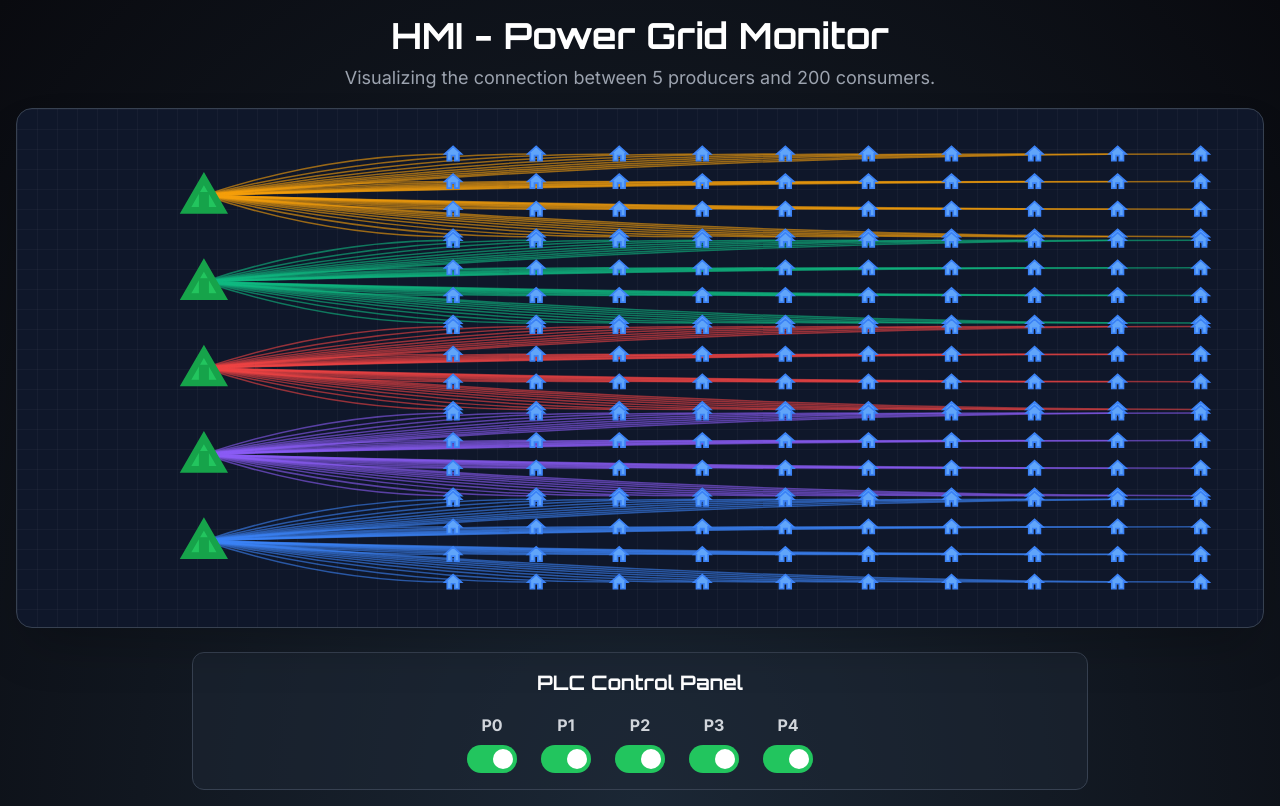
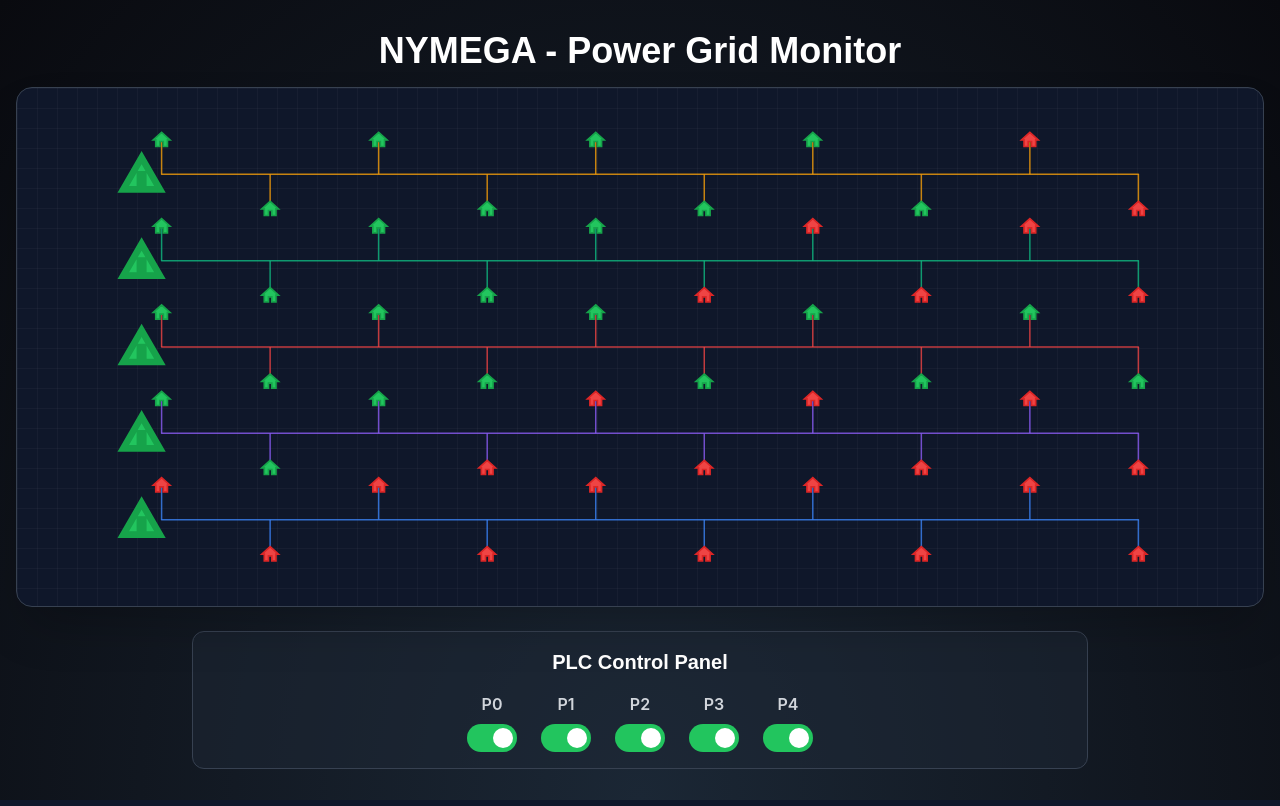
Before and after one commit to iTsThermo/HMI-NYMEGA, a Django app: page / in a window 1280 px wide. Run offline with Django 5.2, Linux system fonts and the light colour scheme; some libraries are stand-ins or nearby versions.

Commit message:
Updated index.html for better comprehension

```diff
--- a/nymega/hmi/templates/index.html
+++ b/nymega/hmi/templates/index.html
@@ -28,7 +28,6 @@
             fill-opacity: 0.8;
         }
 
-        /* FIX: Position the producer wrapper with CSS transforms and handle hover state */
         .producer-wrapper {
             transform: translate(var(--x, 0px), var(--y, 0px));
             transition: transform 0.4s ease;
@@ -43,12 +42,17 @@
 
         .consumer-symbol {
             stroke-width: 2px;
-            transition: filter 0.4s ease; /* Transition for the filter effect */
+            transition: filter 0.4s ease, fill 0.4s ease, stroke 0.4s ease;
             pointer-events: none;
         }
-        .consumer-on {
-            fill: #60A5FA; /* Blue 400 */
-            stroke: #3B82F6; /* Blue 500 */
+
+        .consumer-green {
+            fill: #22c55e; /* Green 500 */
+            stroke: #16a34a; /* Green 600 */
+        }
+        .consumer-red {
+            fill: #ef4444; /* Red 500 */
+            stroke: #dc2626; /* Red 600 */
         }
         .consumer-off {
             fill: #4b5563; /* Gray 600 */
@@ -59,15 +63,25 @@
             transform: translate(var(--x, 0px), var(--y, 0px));
             transition: transform 0.4s ease;
         }
+
+        .consumer-wrapper.is-on:hover .consumer-green {
+            filter: drop-shadow(0 0 10px rgba(34, 197, 94, 0.8));
+        }
+         .consumer-wrapper.is-on:hover .consumer-red {
+            filter: drop-shadow(0 0 10px rgba(239, 68, 68, 0.8));
+        }
         .consumer-wrapper.is-on:hover {
-            transform: translate(var(--x, 0px), var(--y, 0px)) scale(1.2);
+             transform: translate(var(--x, 0px), var(--y, 0px)) scale(1.2);
         }
-        .consumer-wrapper.is-on:hover .consumer-symbol {
-            filter: drop-shadow(0 0 10px rgba(96, 165, 250, 0.7));
+
+        /* Style for the main busbar line */
+        .busbar-line {
+             stroke-width: 4px;
+             stroke-linecap: round;
         }
 
         .connection-line {
-            stroke-opacity: 0.6;
+            stroke-opacity: 0.8;
             stroke-width: 1.5px;
             transition: all 0.4s ease;
         }
@@ -97,11 +111,11 @@
         .flow-dot {
             fill: white;
             r: 2;
-            animation: moveAlongPath 4s linear infinite;
+            animation: moveAlongPath 3s linear infinite;
         }
         @keyframes moveAlongPath {
-            from { motion-offset: 0%; }
-            to { motion-offset: 100%; }
+            from { offset-distance: 0%; }
+            to { offset-distance: 100%; }
         }
 
         /* --- PLC Control Panel --- */
@@ -111,18 +125,11 @@
             width: 50px;
             height: 28px;
         }
-        .toggle-switch input {
-            opacity: 0;
-            width: 0;
-            height: 0;
-        }
+        .toggle-switch input { opacity: 0; width: 0; height: 0; }
         .slider {
             position: absolute;
             cursor: pointer;
-            top: 0;
-            left: 0;
-            right: 0;
-            bottom: 0;
+            top: 0; left: 0; right: 0; bottom: 0;
             background-color: #ef4444; /* Red 500 */
             transition: .4s;
             border-radius: 28px;
@@ -130,20 +137,14 @@
         .slider:before {
             position: absolute;
             content: "";
-            height: 20px;
-            width: 20px;
-            left: 4px;
-            bottom: 4px;
+            height: 20px; width: 20px;
+            left: 4px; bottom: 4px;
             background-color: white;
             transition: .4s;
             border-radius: 50%;
         }
-        input:checked + .slider {
-            background-color: #22c55e; /* Green 500 */
-        }
-        input:checked + .slider:before {
-            transform: translateX(22px);
-        }
+        input:checked + .slider { background-color: #22c55e; /* Green 500 */ }
+        input:checked + .slider:before { transform: translateX(22px); }
 
         /* --- Background Pattern --- */
         #visualization-container {
@@ -154,15 +155,14 @@
             background-size: 20px 20px;
         }
     </style>
-    <link rel="preconnect" href="https://fonts.googleapis.com">
+    <!-- <link rel="preconnect" href="https://fonts.googleapis.com">
     <link rel="preconnect" href="https://fonts.gstatic.com" crossorigin>
-    <link href="https://fonts.googleapis.com/css2?family=Inter:wght@400;500;700&family=Orbitron:wght@400;700&display=swap" rel="stylesheet">
+    <link href="https://fonts.googleapis.com/css2?family=Inter:wght@400;500;700&family=Orbitron:wght@400;700&display=swap" rel="stylesheet"> -->
 </head>
 <body class="bg-gray-900 text-gray-200 flex flex-col items-center justify-center min-h-screen p-4 overflow-hidden">
 
     <div class="w-full max-w-7xl text-center mb-4">
-        <h1 class="text-4xl font-bold text-white" style="font-family: 'Orbitron', sans-serif;">HMI - Power Grid Monitor</h1>
-        <p class="text-lg text-gray-400 mt-2">Visualizing the connection between 5 producers and 200 consumers.</p>
+        <h1 class="text-4xl font-bold text-white" style="font-family: 'Orbitron', sans-serif;">NYMEGA - Power Grid Monitor</h1>
     </div>
 
     <div id="visualization-container" class="w-full h-[65vh] bg-gray-800 rounded-2xl shadow-2xl border border-gray-700 overflow-hidden relative">
@@ -173,8 +173,7 @@
     <div id="control-panel" class="w-full max-w-4xl mt-6 p-4 bg-gray-800/50 rounded-xl border border-gray-700">
         <h2 class="text-center text-xl font-bold mb-4 text-white" style="font-family: 'Orbitron', sans-serif;">PLC Control Panel</h2>
         <div id="toggles-container" class="flex justify-center items-center space-x-6">
-            <!-- Toggles will be inserted here by JS -->
-        </div>
+            </div>
     </div>
 
 
@@ -187,24 +186,24 @@
 
             // --- Configuration & State ---
             const NUM_PRODUCERS = 5;
-            const CONSUMERS_PER_PRODUCER = 40;
+            const CONSUMERS_PER_PRODUCER = 10;
             const PRODUCER_COLORS = ['#F59E0B', '#10B981', '#EF4444', '#8B5CF6', '#3B82F6'];
 
-            let plcStatuses = Array.from({ length: NUM_PRODUCERS }, (_, i) => ({ id: `P${i}`, isOn: true }));
+            let plcStatuses = [
+                { id: 'P0', isOn: true, greenPercentage: 0.80 },
+                { id: 'P1', isOn: true, greenPercentage: 0.50 },
+                { id: 'P2', isOn: true, greenPercentage: 1.00 },
+                { id: 'P3', isOn: true, greenPercentage: 0.30 },
+                { id: 'P4', isOn: true, greenPercentage: 0.00 }
+            ];
 
-            // --- SVG Symbols ---
             const producerSymbolPath = "M12 2L1 21h22L12 2zm-1 14v-4h2v4h-2zm0 4v-2h2v2h-2z";
             const consumerSymbolPath = "M10 20v-6h4v6h5v-8h3L12 3 2 12h3v8h5z";
+            let producers = [], consumers = [], lines = [];
 
-            let producers = [];
-            let consumers = [];
-            let lines = [];
-
-            // FIX: Generic function to create a symbol path centered at origin (0,0)
-            function createSymbolPath(id, symbolPath, size) {
+            function createSymbolPath(id, pathData, size) {
                 const symbol = document.createElementNS('http://www.w3.org/2000/svg', 'path');
-                symbol.setAttribute('d', symbolPath);
-                // Center the 24x24 path data at origin, then scale it.
+                symbol.setAttribute('d', pathData);
                 symbol.setAttribute('transform', `scale(${size/24}) translate(-12, -12)`);
                 symbol.dataset.id = id;
                 symbol.id = `symbol-${id}`;
@@ -225,45 +224,49 @@
                 const producerState = plcStatuses.find(p => p.id === producerId);
                 if (!producerState || !producerState.isOn) return;
 
+                // Highlight busbar and all connected elements
+                const busAndLines = document.querySelectorAll(`[data-network-id='${producerId}']`);
+                busAndLines.forEach(el => {
+                    if(el.classList.contains('busbar-line')) {
+                         el.style.strokeOpacity = turnOn ? '1' : '0.4';
+                    } else {
+                        el.style.strokeOpacity = turnOn ? '1' : '0.8';
+                        const dot = document.getElementById(`dot-for-${el.id}`);
+                        if (dot) dot.style.display = turnOn ? 'block' : 'none';
+                    }
+                });
+
+                // Dim all other networks
                 lines.forEach(line => {
-                    const lineProducerState = plcStatuses.find(p => p.id === line.dataset.producer);
-                    if (!lineProducerState || !lineProducerState.isOn) return;
-
-                    if (line.dataset.producer === producerId) {
-                        line.style.strokeOpacity = turnOn ? '1' : '0.6';
-                        line.style.strokeWidth = turnOn ? '3px' : '1.5px';
-                        const dot = document.getElementById(`dot-for-${line.id}`);
-                        if (dot) dot.style.display = turnOn ? 'block' : 'none';
-                    } else {
-                         line.style.strokeOpacity = turnOn ? '0.1' : '0.6';
+                    if(line.dataset.producer !== producerId) {
+                         line.style.strokeOpacity = turnOn ? '0.1' : '0.8';
+                    }
+                });
+                document.querySelectorAll('.busbar-line').forEach(bus => {
+                    if(bus.dataset.networkId !== producerId) {
+                        bus.style.strokeOpacity = turnOn ? '0.1' : '0.4';
                     }
                 });
             }
 
             function updateGridState() {
                 plcStatuses.forEach(pState => {
-                    // FIX: Select the wrapper to toggle the 'is-on' class
                     const producerWrapper = document.getElementById(`wrapper-${pState.id}`);
                     if (producerWrapper) {
                         producerWrapper.classList.toggle('is-on', pState.isOn);
                         const symbol = producerWrapper.querySelector('.producer-symbol');
-                        if (symbol) {
-                            symbol.classList.remove('producer-on', 'producer-off');
-                            symbol.classList.add(pState.isOn ? 'producer-on' : 'producer-off');
-                        }
+                        symbol?.classList.toggle('producer-on', pState.isOn);
+                        symbol?.classList.toggle('producer-off', !pState.isOn);
                     }
 
-                    const consumerElements = document.querySelectorAll(`[data-producer='${pState.id}']`);
-                    consumerElements.forEach(el => {
-                        if (el.tagName.toLowerCase() === 'path') { // It's a line
-                            el.classList.toggle('line-off', !pState.isOn);
-                        } else { // It's a consumer symbol group
-                            el.classList.toggle('is-on', pState.isOn);
-                            const symbol = el.querySelector('.consumer-symbol');
-                            if(symbol) {
-                                symbol.classList.remove('consumer-on', 'consumer-off');
-                                symbol.classList.add(pState.isOn ? 'consumer-on' : 'consumer-off');
-                            }
+                    const networkElements = document.querySelectorAll(`[data-producer='${pState.id}']`);
+                    networkElements.forEach(el => {
+                        el.classList.toggle('line-off', !pState.isOn);
+                        if (!el.classList.contains('busbar-line')) {
+                             const consumerWrapper = document.getElementById(`wrapper-${el.dataset.consumerId}`);
+                             consumerWrapper?.classList.toggle('is-on', pState.isOn);
+                             const symbol = consumerWrapper?.querySelector('.consumer-symbol');
+                             symbol?.classList.toggle('consumer-off', !pState.isOn);
                         }
                     });
                 });
@@ -296,6 +299,7 @@
                 });
             }
 
+            // REFORMATTED: The entire draw function is updated for a busbar layout
             function draw() {
                 svg.innerHTML = '';
                 producers = []; consumers = []; lines = [];
@@ -303,10 +307,12 @@
                 const { width, height } = svg.getBoundingClientRect();
                 if (width === 0 || height === 0) return;
 
+                const busGroup = document.createElementNS('http://www.w3.org/2000/svg', 'g');
                 const lineGroup = document.createElementNS('http://www.w3.org/2000/svg', 'g');
                 const consumerGroup = document.createElementNS('http://www.w3.org/2000/svg', 'g');
                 const producerGroup = document.createElementNS('http://www.w3.org/2000/svg', 'g');
                 const dotGroup = document.createElementNS('http://www.w3.org/2000/svg', 'g');
+                svg.appendChild(busGroup);
                 svg.appendChild(lineGroup);
                 svg.appendChild(consumerGroup);
                 svg.appendChild(producerGroup);
@@ -314,111 +320,103 @@
 
                 // Create Producers
                 for (let i = 0; i < NUM_PRODUCERS; i++) {
-                    const pState = plcStatuses[i];
                     const producer = {
-                        id: pState.id,
-                        x: width * 0.15,
+                        id: plcStatuses[i].id,
+                        x: width * 0.1, // Position producers on the left
                         y: (height / (NUM_PRODUCERS + 1)) * (i + 1),
                         color: PRODUCER_COLORS[i % PRODUCER_COLORS.length]
                     };
                     producers.push(producer);
 
-                    // FIX: Create a wrapper group for the producer symbol
                     const producerWrapper = document.createElementNS('http://www.w3.org/2000/svg', 'g');
                     producerWrapper.id = `wrapper-${producer.id}`;
                     producerWrapper.classList.add('producer-wrapper');
-                    producerWrapper.style.setProperty('--x', producer.x + 'px');
-                    producerWrapper.style.setProperty('--y', producer.y + 'px');
-
-                    const hitArea = document.createElementNS('http://www.w3.org/2000/svg', 'circle');
-                    hitArea.setAttribute('cx', '0');
-                    hitArea.setAttribute('cy', '0');
-                    hitArea.setAttribute('r', '25'); // Larger hit area for producer
-                    hitArea.setAttribute('fill', 'transparent');
-                    producerWrapper.appendChild(hitArea);
-
-                    const el = createSymbolPath(producer.id, producerSymbolPath, 40);
-                    el.classList.add('producer-symbol');
-                    producerWrapper.appendChild(el);
-
-                    producerGroup.appendChild(producerWrapper);
-
+                    producerWrapper.style.setProperty('--x', `${producer.x}px`);
+                    producerWrapper.style.setProperty('--y', `${producer.y}px`);
                     producerWrapper.addEventListener('mouseover', (e) => {
-                        const state = plcStatuses.find(p => p.id === producer.id);
-                        showTooltip(e, `Producer ${producer.id} - Status: ${state.isOn ? 'ON' : 'OFF'}`);
+                        showTooltip(e, `Producer ${producer.id} - Status: ${plcStatuses[i].isOn ? 'ONLINE' : 'OFFLINE'}`);
                         highlightNetwork(producer.id, true);
                     });
                     producerWrapper.addEventListener('mouseout', () => {
                         hideTooltip();
                         highlightNetwork(producer.id, false);
                     });
+
+                    const el = createSymbolPath(producer.id, producerSymbolPath, 40);
+                    el.classList.add('producer-symbol');
+                    producerWrapper.appendChild(el);
+                    producerGroup.appendChild(producerWrapper);
                 }
 
-                // Create Consumers and Lines
+                // Create Busbars, Consumers, and Connection Lines
                 producers.forEach((producer, pIndex) => {
-                    const consumersInRow = 10;
-                    const consumerGridWidth = width * 0.6;
-                    const consumerGridHeight = (height / NUM_PRODUCERS) * 0.8;
-                    const startX = width * 0.35;
-                    const startY = producer.y - consumerGridHeight / 2;
+                    const producerState = plcStatuses[pIndex];
+                    const greenConsumerCount = Math.floor(CONSUMERS_PER_PRODUCER * producerState.greenPercentage);
+
+                    const busStartX = producer.x + 20;
+                    const busEndX = width * 0.9;
+                    const busLength = busEndX - busStartX;
+                    const yOffset = height / 15; // Vertical distance from bus
+
+                    // Draw the main busbar
+                    const busLine = document.createElementNS('http://www.w3.org/2000/svg', 'path');
+                    busLine.setAttribute('d', `M ${busStartX} ${producer.y} H ${busEndX}`);
+                    busLine.setAttribute('stroke', producer.color);
+                    busLine.setAttribute('data-producer', producer.id);
+                    busLine.setAttribute('data-network-id', producer.id);
+                    busLine.classList.add('busbar-line', 'connection-line');
+                    busGroup.appendChild(busLine);
+
 
                     for (let i = 0; i < CONSUMERS_PER_PRODUCER; i++) {
                         const consumerId = `C${pIndex}-${i}`;
-                        const row = Math.floor(i / consumersInRow);
-                        const col = i % consumersInRow;
                         const consumer = {
                             id: consumerId,
-                            x: startX + (col / (consumersInRow - 1)) * consumerGridWidth,
-                            y: startY + (row / (Math.ceil(CONSUMERS_PER_PRODUCER / consumersInRow) -1)) * consumerGridHeight,
+                            x: busStartX + (busLength / (CONSUMERS_PER_PRODUCER -1)) * i,
+                            y: producer.y + (i % 2 === 0 ? -yOffset : yOffset), // Alternate above/below
+                            isGreen: i < greenConsumerCount
                         };
                         consumers.push(consumer);
 
-                        const pathData = `M ${producer.x} ${producer.y} Q ${(producer.x + consumer.x)/2} ${consumer.y} ${consumer.x} ${consumer.y}`;
+                        // L-shaped path for connections
+                        const pathData = `M ${consumer.x} ${producer.y} V ${consumer.y}`;
 
                         const line = document.createElementNS('http://www.w3.org/2000/svg', 'path');
                         line.setAttribute('d', pathData);
-                        line.setAttribute('class', 'connection-line');
+                        line.classList.add('connection-line');
                         line.setAttribute('stroke', producer.color);
                         line.setAttribute('fill', 'none');
                         line.dataset.producer = producer.id;
+                        line.dataset.consumerId = consumer.id;
+                        line.dataset.networkId = producer.id; // For highlighting
                         line.id = `line-${producer.id}-${consumer.id}`;
                         lines.push(line);
                         lineGroup.appendChild(line);
 
+                        // Animate dots along the L-path
+                        const fullPathForDot = `M ${producer.x} ${producer.y} H ${consumer.x} V ${consumer.y}`;
                         const dot = document.createElementNS("http://www.w3.org/2000/svg", "circle");
-                        dot.setAttribute("class", "flow-dot");
+                        dot.classList.add("flow-dot");
                         dot.id = `dot-for-${line.id}`;
                         dot.style.display = 'none';
-                        const motion = document.createElementNS("http://www.w3.org/2000/svg", "animateMotion");
-                        motion.setAttribute("dur", `${Math.random() * 2 + 3}s`);
-                        motion.setAttribute("repeatCount", "indefinite");
-                        motion.setAttribute("path", pathData);
-                        dot.appendChild(motion);
+                        dot.style.offsetPath = `path('${fullPathForDot}')`;
                         dotGroup.appendChild(dot);
 
                         const consumerWrapper = document.createElementNS('http://www.w3.org/2000/svg', 'g');
-                        consumerWrapper.dataset.producer = producer.id;
+                        consumerWrapper.id = `wrapper-${consumer.id}`;
                         consumerWrapper.classList.add('consumer-wrapper');
                         consumerWrapper.style.cursor = 'pointer';
-                        consumerWrapper.style.setProperty('--x', consumer.x + 'px');
-                        consumerWrapper.style.setProperty('--y', consumer.y + 'px');
-
-                        const hitArea = document.createElementNS('http://www.w3.org/2000/svg', 'circle');
-                        hitArea.setAttribute('cx', '0');
-                        hitArea.setAttribute('cy', '0');
-                        hitArea.setAttribute('r', '15');
-                        hitArea.setAttribute('fill', 'transparent');
-                        consumerWrapper.appendChild(hitArea);
+                        consumerWrapper.style.setProperty('--x', `${consumer.x}px`);
+                        consumerWrapper.style.setProperty('--y', `${consumer.y}px`);
 
                         const consumerEl = createSymbolPath(consumer.id, consumerSymbolPath, 20);
-                        consumerEl.classList.add('consumer-symbol');
+                        consumerEl.classList.add('consumer-symbol', consumer.isGreen ? 'consumer-green' : 'consumer-red');
                         consumerWrapper.appendChild(consumerEl);
-
                         consumerGroup.appendChild(consumerWrapper);
 
                         consumerWrapper.addEventListener('mouseover', (e) => {
-                            const pState = plcStatuses.find(p => p.id === producer.id);
-                            showTooltip(e, `Consumer ${consumer.id} (from ${producer.id}) - Power: ${pState.isOn ? 'ON' : 'OFF'}`);
+                            let statusText = producerState.isOn ? (consumer.isGreen ? 'Active - Priority' : 'Active - Standard') : 'Offline';
+                            showTooltip(e, `Consumer ${consumer.id} (from ${producer.id})<br>Status: ${statusText}`);
                             highlightNetwork(producer.id, true);
                         });
                         consumerWrapper.addEventListener('mouseout', () => {
@@ -437,6 +435,5 @@
             window.addEventListener('resize', draw);
         });
     </script>
-
 </body>
 </html>
```
